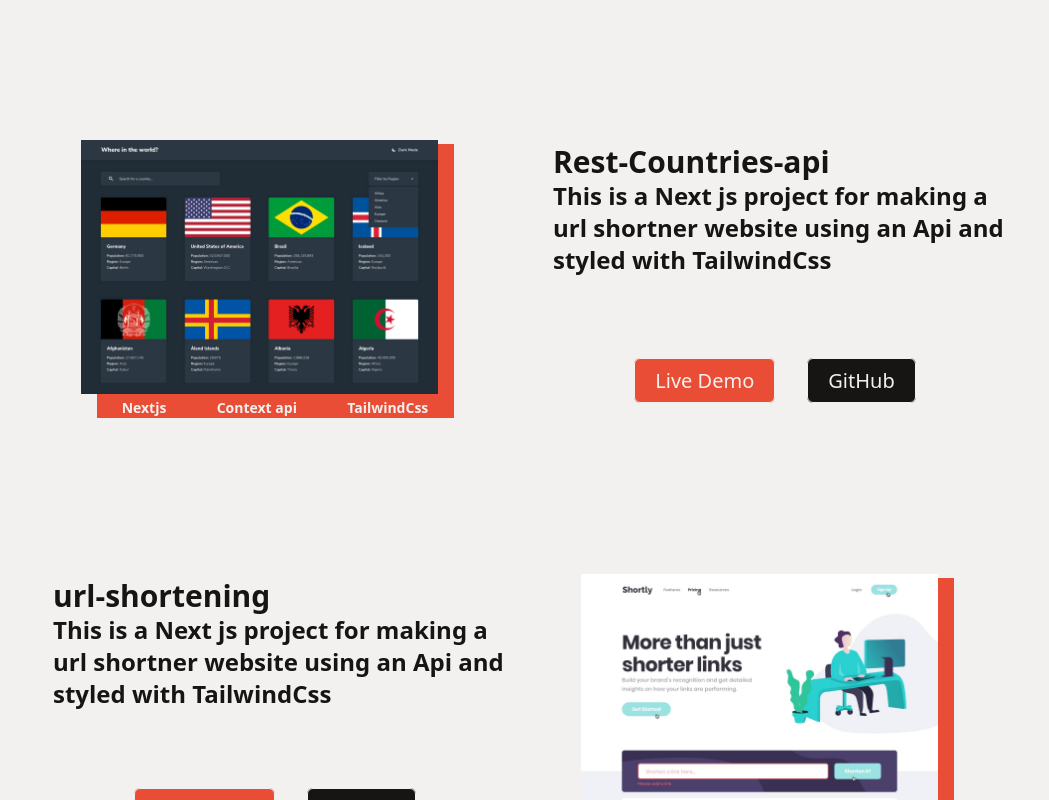
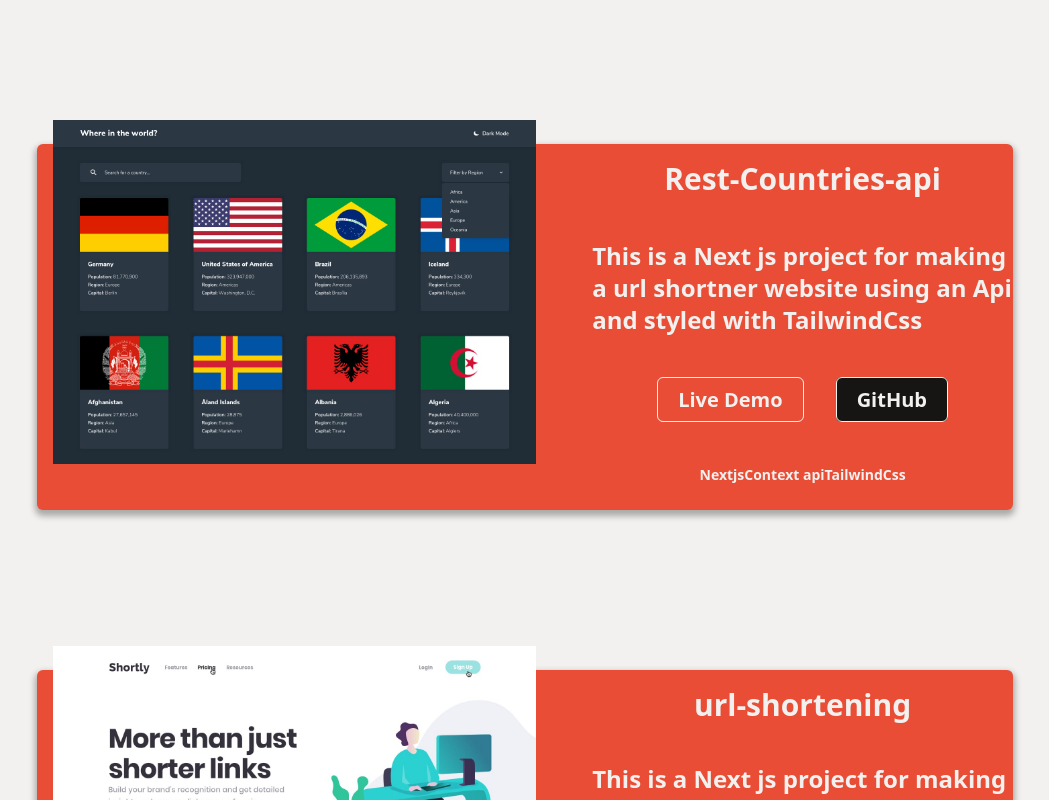
Before and after one commit to polymahh/othmane-elkantaoui, a React (Create React App) app: page / in a window 1280 px wide. Shown: the part 640-1440 px from the top of the page, without its empty margins (115-1164 px from the left). Built offline with nearby package versions, Linux system fonts and the light colour scheme.

Commit message:
new animation

```diff
--- a/src/Components/ProjectCard/projectCard.jsx
+++ b/src/Components/ProjectCard/projectCard.jsx
@@ -1,30 +1,39 @@
+import { InView, useInView } from "react-intersection-observer";
+
 export const ProjectCard = ({ item }) => {
+  const { ref, inView } = useInView({ rootMargin: "-300px 0px" });
+
   return (
     <>
-      <div className="grid grid-cols-1 md:grid-cols-2 gap-6 lg:w-[976px] my-40 ">
-        <div className="text-3xl font-bold items-center gap-2 ml-4">
+      <div
+        ref={ref}
+        className="flex flex-col relative md:flex-row gap-6 lg:w-[976px] my-40 "
+      >
+        <div
+          className={` h-full bg-red-p absolute top-0 -z-10 md:rounded-md shadow-[0_4px_6px_2px_rgb(0,0,0,0.3)] ez ${
+            inView ? "w-full" : "md:w-[54%]"
+          }`}
+        ></div>
+        <div className="relative">
+          {/* image and bg box */}
+          <img className="opacity-0 " src={item.image} alt="" />
+          <img
+            className="absolute md:px-4 -top-6 sm:w-fit md:rounded-md"
+            src={item.image}
+            alt=""
+          />
+        </div>
+
+        <div
+          className={`text-3xl flex flex-col justify-around font-bold items-center gap-2 ml-4 ez ${
+            inView ? "text-grey-p" : "text-black-p"
+          }`}
+        >
           {/* title and description */}
           <h1 className="text-3xl font-bold flex items-center gap-2">
             {item.title}{" "}
           </h1>
           <p className="text-2xl font-bold">{item.description}</p>
-        </div>
-        <div className={item.style}>
-          {/* image and bg box */}
-          <img className="opacity-0" src={item.image} alt="" />
-          <img
-            className="absolute bottom-6 sm:right-4 sm:w-fit"
-            src={item.image}
-            alt=""
-          />
-          <div>
-            <p className=" text-sm font-bold flex text-grey-p justify-around">
-              {item.stack.map((item) => (
-                <span>{item}</span>
-              ))}
-            </p>
-          </div>
-        </div>
           <div className="place-self-center">
             {/* buttons */}
             <a
@@ -44,6 +53,14 @@
               GitHub
             </a>
           </div>
+          <div className={inView ? "opacity-100 ez" : "opacity-0 ez"}>
+            <p className="py-2 text-sm font-bold flex text-grey-p justify-around">
+              {item.stack.map((item) => (
+                <span>{item}</span>
+              ))}
+            </p>
+          </div>
+        </div>
       </div>
     </>
   );
--- a/src/index.css
+++ b/src/index.css
@@ -14,6 +14,10 @@
 button,.btn{
   @apply items-center m-4 bg-grey-p text-black-p px-5 py-2 rounded-md text-xl hover:bg-black-p hover:text-grey-p border ease-in duration-300
 
+}
+
+.ez{
+  @apply ease-in duration-300
 }
 
 input,textarea{
```
Lines whose indentation alone changed are shown as unchanged.
